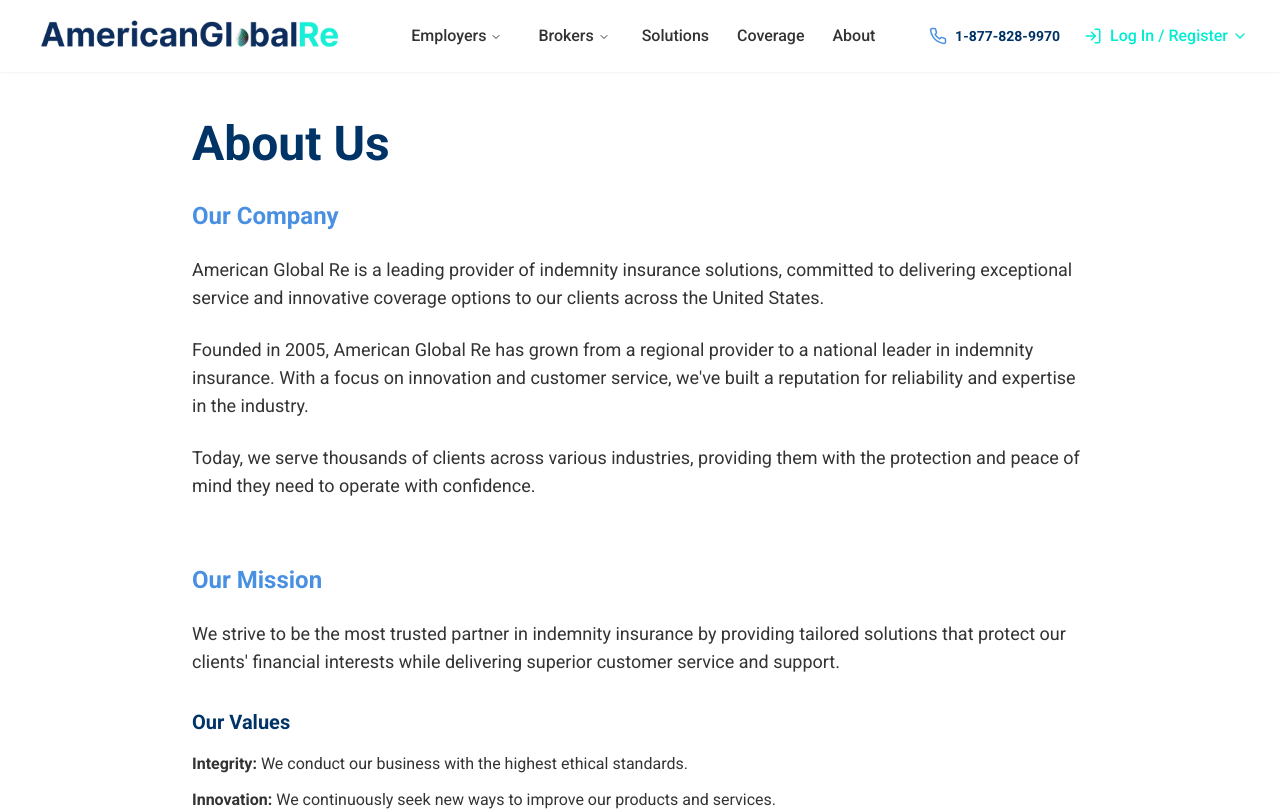
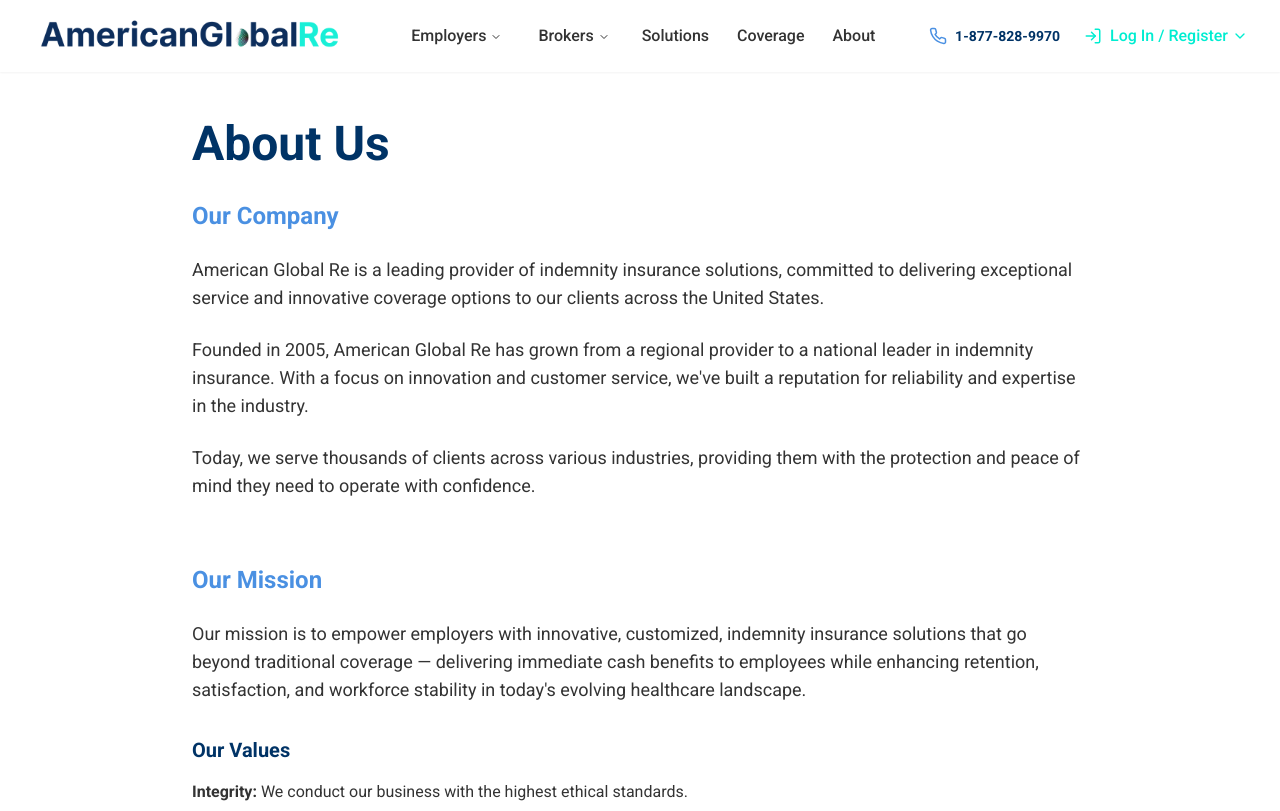
Before and after one commit to youngcitybandit/global-updated2, a React (Vite) app: page /about in a window 1280 px wide. Shown: the top 811 px of the page. Built offline with nearby package versions, Linux system fonts and the light colour scheme.

Commit message:
Update About page mission
Update the mission statement on the About page.

```diff
--- a/src/pages/About.tsx
+++ b/src/pages/About.tsx
@@ -35,7 +35,7 @@ const About = () => {
               <h2 className="text-2xl font-bold text-agr-blue mb-6">Our Mission</h2>
               <div className="prose lg:prose-lg">
                 <p className="text-lg text-agr-darkgray mb-6">
-                  We strive to be the most trusted partner in indemnity insurance by providing tailored solutions that protect our clients' financial interests while delivering superior customer service and support.
+                  Our mission is to empower employers with innovative, customized, indemnity insurance solutions that go beyond traditional coverage — delivering immediate cash benefits to employees while enhancing retention, satisfaction, and workforce stability in today's evolving healthcare landscape.
                 </p>
 
                 <h3 className="text-xl font-bold text-agr-navy mt-8 mb-4">Our Values</h3>
```
